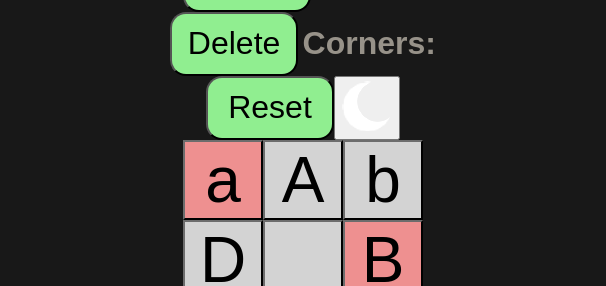
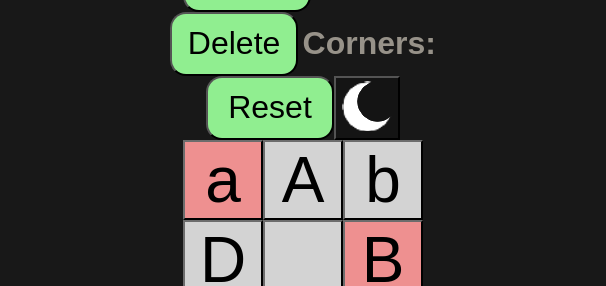
Before and after one commit to AslanPun/3x3_Blind_memo, a plain HTML site: page index.html in a window 1280 px wide. Shown: the part 217-503 px from the top of the page, 337-943 px from the left. Drawn offline with Linux system fonts and the light colour scheme.

Commit message:
Update style.css

```diff
--- a/style.css
+++ b/style.css
@@ -184,8 +184,15 @@ p {
     border-radius: 1rem;
 
 }
+.mode{
+    background-color:rgb(20, 20, 20);
+}
 .retryBut:hover {
     background-color:rgb(133, 218, 133) ;
+    cursor: pointer;
+}
+.mode:hover {
+    background-color:rgb(0, 0, 0) ;
     cursor: pointer;
 }
 #displayTime {
```
